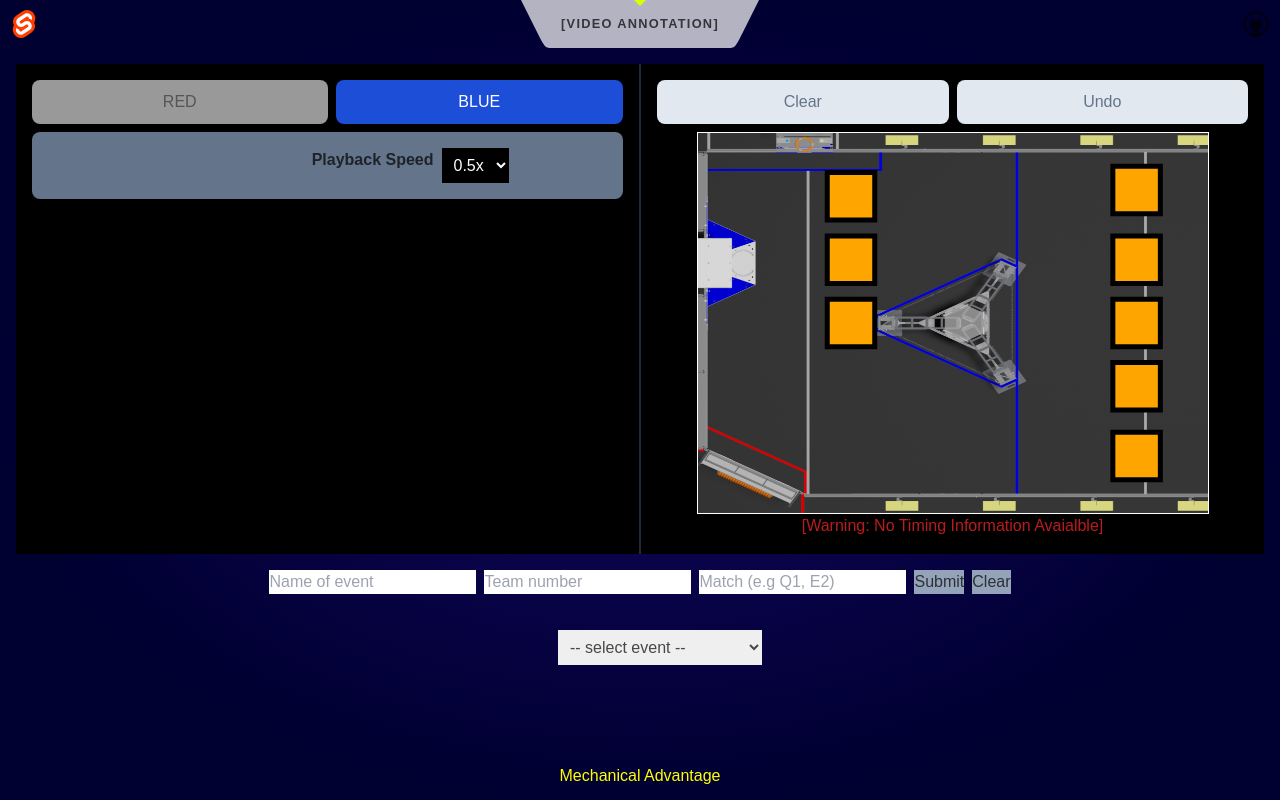
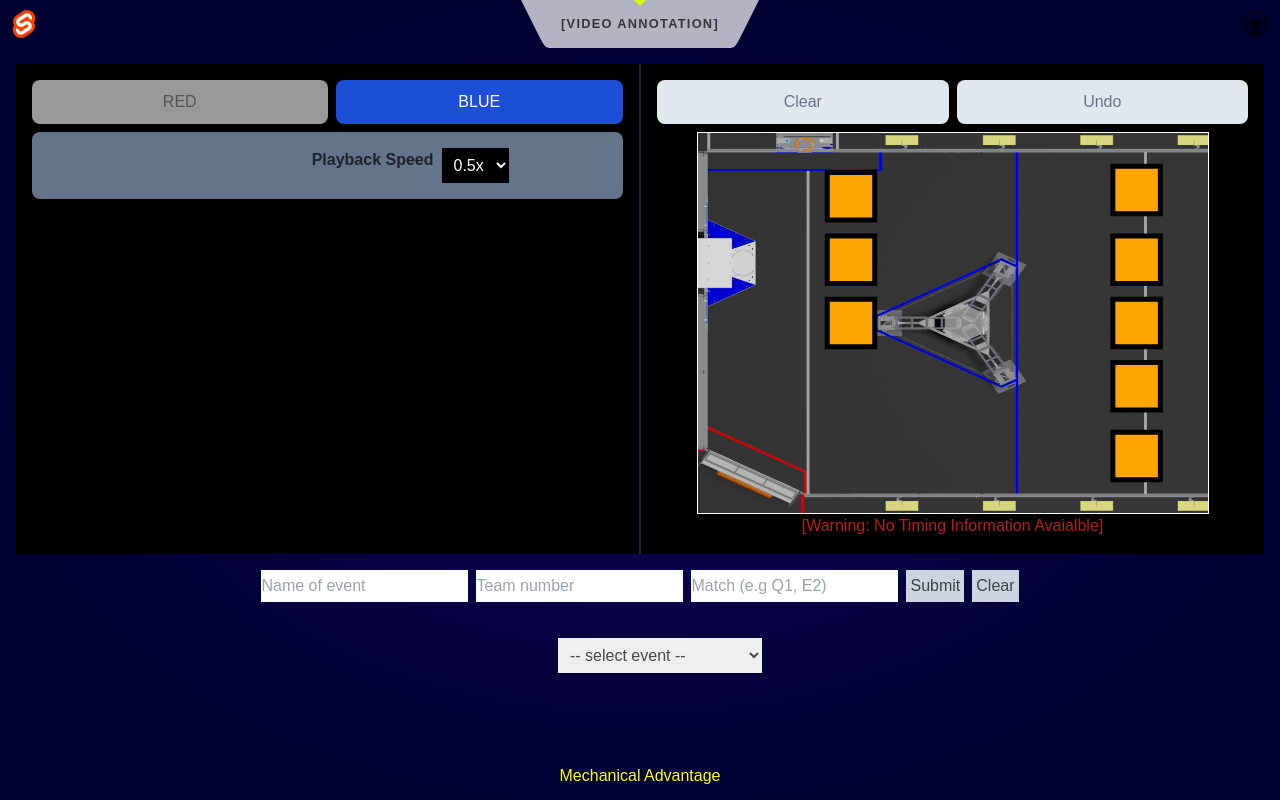
Before and after one commit to izvit/frc.auto_path_timing, a SvelteKit app: page /annotate in a window 1280 px wide. Built offline with nearby package versions, Linux system fonts and the light colour scheme.

Commit message:
Adjusted button padding and size

```diff
--- a/src/routes/annotate/ResultsForm.svelte
+++ b/src/routes/annotate/ResultsForm.svelte
@@ -75,10 +75,10 @@
 		<input bind:this={teamInput} bind:value={teamNum} placeholder="Team number" type="number"/>
 		<input bind:this={matchInput} bind:value={matchNum} placeholder="Match (e.g Q1, E2)"  type="text"/>
 		<input bind:this={autoPaths} bind:value={autoPaths} type="hidden"/>
-		<button class="bg-slate-400 w-35" type="submit" on:submit={submit}>
+		<button class="bg-slate-300 w-37 p-1" type="submit" on:submit={submit}>
 			Submit
 		</button>
-		<button class="bg-slate-400 w-35" on:click={()=>{matchInput.value=""; teamInput.value=""} }>
+		<button class="bg-slate-300 w-27 p-1" on:click={()=>{matchInput.value=""; teamInput.value=""} }>
 			Clear
 		</button>
 	</form>
```
